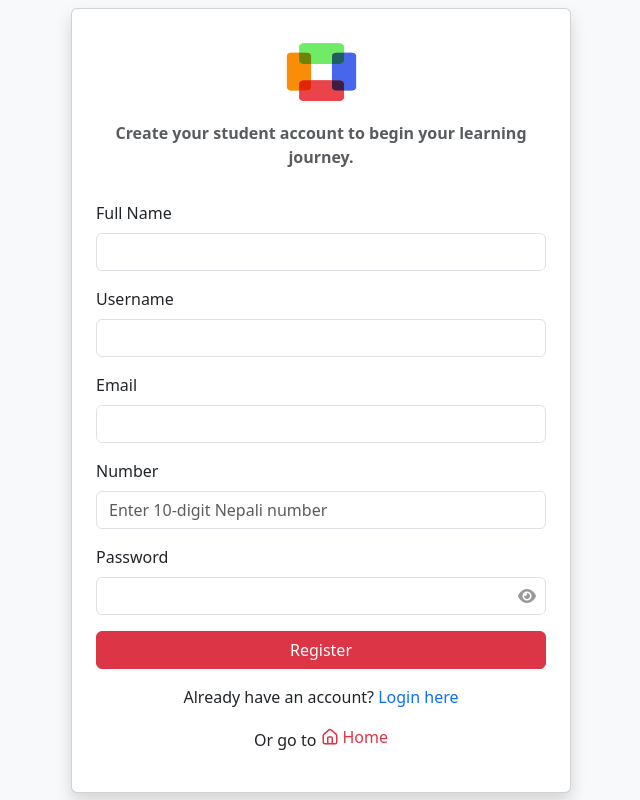
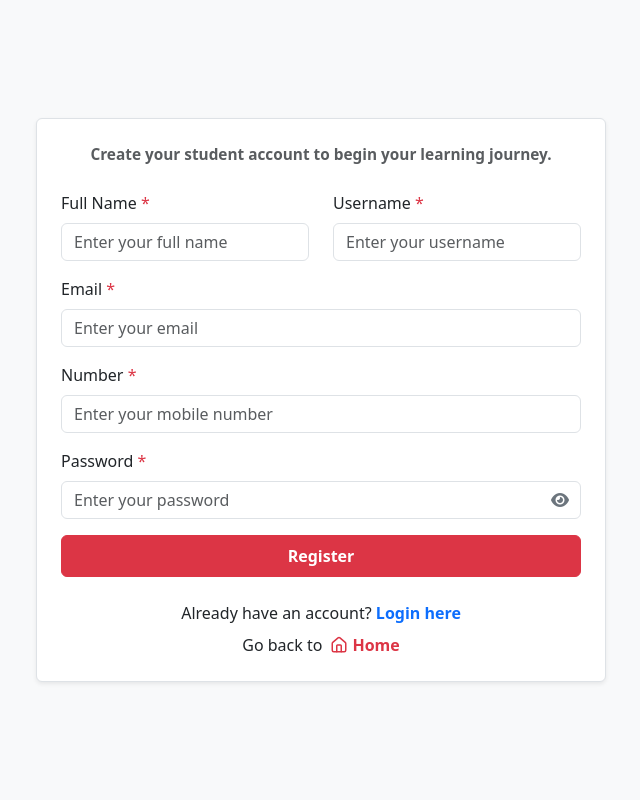
Before and after one commit to techspacenepal/techspacenepal, a Next.js app in the folder client/: page /auth/studentRegister in a window 1280 px wide. Shown: the whole page, without its empty margins (319-959 px from the left). Built offline with nearby package versions, Linux system fonts and the light colour scheme; no server answers.

Commit message:
student register page ui design update

```diff
--- a/client/src/app/auth/studentRegister/page.tsx
+++ b/client/src/app/auth/studentRegister/page.tsx
@@ -1,6 +1,6 @@
 "use client";
 
-import React, { useState } from "react";
+import React, { useEffect, useState } from "react";
 import axios from "axios";
 import toast, { Toaster } from "react-hot-toast";
 import { useRouter } from "next/navigation";
@@ -80,75 +80,131 @@ const StudentRegisterPage: React.FC = () => {
     }
   };
 
+
+  const [logo, setLogo] = useState<{ imageUrl: string } | null>(null);
+
+
+  // Fetch logo data on mount
+  useEffect(() => {
+    axios.get("http://localhost:5000/api/logo")
+      .then(res => setLogo(res.data))
+      .catch(() => console.error("Failed to load logo"));
+  }, []);
+
   return (
-    <div className="container d-flex align-items-center justify-content-center min-vh-100 bg-light px-3">
+    <>
+      <section className="py-5 bg-light min-vh-100 d-flex align-items-center">
+        <div className="container">
           <Toaster position="top-right" />
-      <div className="card shadow p-4 w-100" style={{ maxWidth: "500px" }}>
-        <div className="text-center mb-3">
-          <Image src="/logo.png" alt="Logo" width={90} height={80} />
-          <p className="fw-bold text-muted mt-2">
+          <div className="card shadow-sm mx-auto w-100 col-lg-8 rounded"
+            style={{
+              maxWidth: "570px",
+              border: "0.5px solid #dee2e6",
+              boxShadow: "0 0 8px rgba(0, 0, 0, 0.1)",
+            }}>
+            <div className="card-body p-4">
+              {/* Logo + subtitle */}
+              <div className="text-center mb-4">
+                <Link className="navbar-brand" href="/">
+                  {logo && (
+                    <Image
+                      src={`http://localhost:5000/uploads/${logo.imageUrl}`}
+                      alt="Logo"
+                      width={180}
+                      height={80}
+                      unoptimized
+                      style={{ objectFit: "contain" }}
+                    />
+                  )}
+                </Link>
+                <p
+                  className="fw-semibold text-muted small"
+                  style={{
+                    fontSize: "clamp(0.8rem, 1.2vw, 1.2rem)"
+                  }}
+                >
                   Create your student account to begin your learning journey.
                 </p>
+
               </div>
 
-        <form onSubmit={handleSubmit}>
-          <div className="mb-3">
-            <label className="form-label">Full Name</label>
+              {/* Form */}
+              <form onSubmit={handleSubmit} className="needs-validation">
+                <div className="row">
+                  {/* Full Name */}
+                  <div className="mb-3 col-12 col-lg-6">
+                    <label className="form-label">
+                      Full Name <span className="text-danger">*</span>
+                    </label>
                     <input
                       type="text"
                       className="form-control"
+                      placeholder="Enter your full name"
                       value={fullName}
                       onChange={(e) => setFullName(e.target.value)}
                       required
                     />
                   </div>
 
-          <div className="mb-3">
-            <label className="form-label">Username</label>
+                  {/* Username */}
+                  <div className="mb-3 col-12 col-lg-6">
+                    <label className="form-label">
+                      Username <span className="text-danger">*</span>
+                    </label>
                     <input
                       type="text"
                       className="form-control"
+                      placeholder="Enter your username"
                       value={username}
                       onChange={(e) => setUsername(e.target.value)}
                       required
                     />
                   </div>
+                </div>
 
+                {/* Email */}
                 <div className="mb-3">
-            <label className="form-label">Email</label>
+                  <label className="form-label">
+                    Email <span className="text-danger">*</span>
+                  </label>
                   <input
                     type="email"
                     className="form-control"
+                    placeholder="Enter your email"
                     value={email}
                     onChange={(e) => setEmail(e.target.value)}
                     required
                   />
                 </div>
 
+                {/* Number */}
                 <div className="mb-3">
-            <label className="form-label">Number</label>
+                  <label className="form-label">
+                    Number <span className="text-danger">*</span>
+                  </label>
                   <input
                     type="text"
                     className="form-control"
+                    placeholder="Enter your mobile number"
                     value={number}
                     onChange={(e) => {
                       const input = e.target.value;
-                // Allow only digits and max 10 characters
-                if (/^\d{0,10}$/.test(input)) {
-                  setNumber(input);
-                }
+                      if (/^\d{0,10}$/.test(input)) setNumber(input);
                     }}
-              placeholder="Enter 10-digit Nepali number"
                     required
                   />
                 </div>
 
+                {/* Password */}
                 <div className="mb-3">
-            <label className="form-label">Password</label>
+                  <label className="form-label">
+                    Password <span className="text-danger">*</span>
+                  </label>
                   <div className="position-relative">
                     <input
                       type={showPassword ? "text" : "password"}
                       className="form-control"
+                      placeholder="Enter your password"
                       value={password}
                       onChange={(e) => setPassword(e.target.value)}
                       required
@@ -158,50 +214,57 @@ const StudentRegisterPage: React.FC = () => {
                       style={{
                         position: "absolute",
                         top: "50%",
-                  right: "10px",
+                        right: "12px",
                         transform: "translateY(-50%)",
                         cursor: "pointer",
-                  color: "#999",
+                        color: "#6c757d",
                       }}
                     >
-                <i
-                  className={`fa ${showPassword ? "fa-eye-slash" : "fa-eye"}`}
-                />
+                      <i className={`fa ${showPassword ? "fa-eye-slash" : "fa-eye"}`} />
                     </span>
                   </div>
                 </div>
 
+                {/* Register Button */}
                 <button
                   type="submit"
-            className="btn btn-danger w-100"
+                  className="btn btn-danger w-100 py-2 fw-semibold"
                   disabled={loading}
                 >
                   {loading ? "Registering..." : "Register"}
                 </button>
               </form>
 
-        <p className="text-center mt-3">
+              {/* Footer links */}
+              <p className="text-center mt-4 mb-2">
                 Already have an account?{" "}
                 <Link
                   href="/auth/studentLogin"
-            className="text-primary fw-medium text-decoration-none"
+                  className="text-primary fw-semibold text-decoration-none"
                 >
                   Login here
                 </Link>
               </p>
 
-        <p className="text-center">
-          Or go to{" "}
+              <div className="d-flex justify-content-center align-items-center">
+                <div className="d-flex align-items-center justify-content-center gap-2 mb-0">
+                  <span>Go back to</span>
                   <Link
                     href="/"
-            className="text-danger fw-medium d-inline-flex align-items-center text-decoration-none"
+                    className="text-danger fw-semibold d-inline-flex align-items-center text-decoration-none"
                   >
                     <HomeIcon className="me-1" size={18} />
                     Home
                   </Link>
-        </p>
                 </div>
               </div>
+            </div>
+          </div>
+        </div>
+      </section>
+
+
+    </>
   );
 };
 
```
Also changed, not shown: client/src/app/auth/studentLogin/page.tsx (+50 -26 lines). Lines whose indentation alone changed are shown as unchanged.
